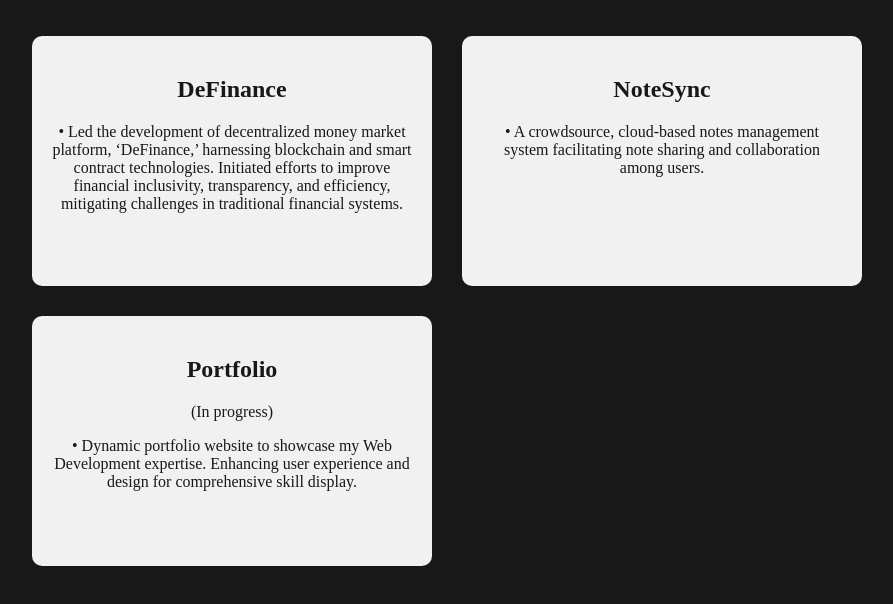
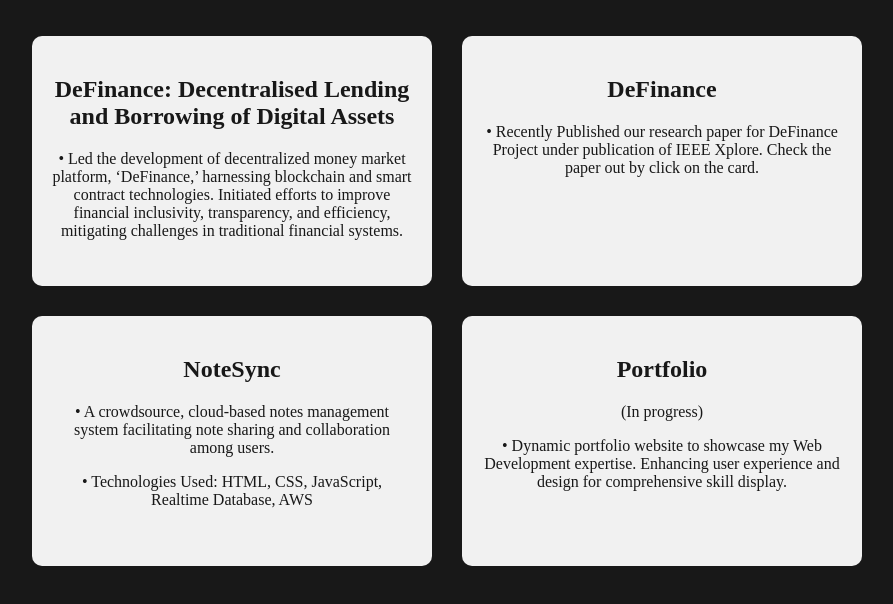
Before and after one commit to chinu8005/portfolio, a plain HTML site: page project.html in a window 1280 px wide. Shown: the part 158-762 px from the top of the page, without its empty margins (193-1086 px from the left). Drawn offline with Linux system fonts and the light colour scheme.

Commit message:
Update project.html

```diff
--- a/project.html
+++ b/project.html
@@ -13,19 +13,21 @@
         <br>
     </div>
   <div class="container">
-    <a href="" target="_blank" class="card">
+    <a href="" class="card">
+        <h2>DeFinance: Decentralised Lending and Borrowing of Digital Assets</h2>
+        <p> •	Led the development of decentralized money market platform, ‘DeFinance,’ harnessing blockchain and smart contract technologies. Initiated efforts to improve financial inclusivity, transparency, and efficiency, mitigating challenges in traditional financial systems.
+        </p>
+    </a>
+	<a href="https://ieeexplore.ieee.org/document/10652406" target="_blank" class="card">
         <h2>DeFinance</h2>
-        <p> •	Led the development of decentralized money market platform, ‘DeFinance,’ harnessing blockchain and smart contract technologies. Initiated efforts to improve financial inclusivity, transparency, and efficiency, mitigating challenges in traditional financial systems.
-            </p>
+        <p> • Recently Published our research paper for DeFinance Project under publication of IEEE Xplore. Check the paper out by click on the card.
+        </p>
     </a>
     <a href="" target="_blank" class="card">
         <h2>NoteSync</h2>
         <p> • A crowdsource, cloud-based notes management system facilitating note sharing and collaboration among users.</p>
+        <p> • Technologies Used: HTML, CSS, JavaScript, Realtime Database, AWS</p>
     </a>
-<!--     <a href="" target="_blank" class="card">
-        <h2>Passbolt</h2>
-        <p>•	Enhancing Organizational Cybersecurity Through Secure Password Management using Passbolt, an open-source password manager made to help business improve their cybersecurity procedures</p>
-    </a> -->
     <a href="https://chinu8005.github.io/portfolio/" target="_blank" class="card">
         <h2>Portfolio</h2><p1>(In progress)</p1>
         <p>•	Dynamic portfolio website to showcase my Web Development expertise. Enhancing user experience and design for comprehensive skill display.</p>
```
